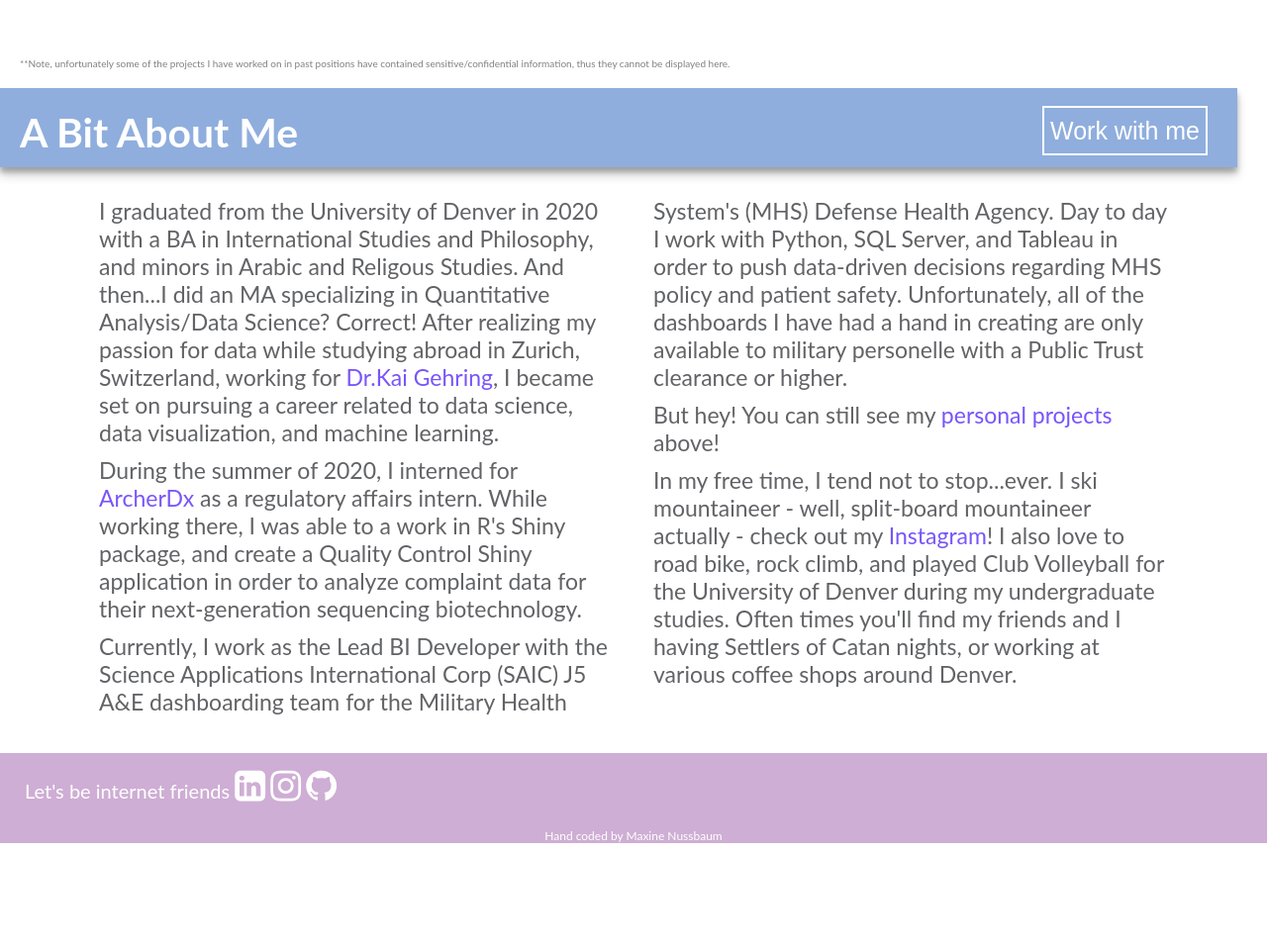
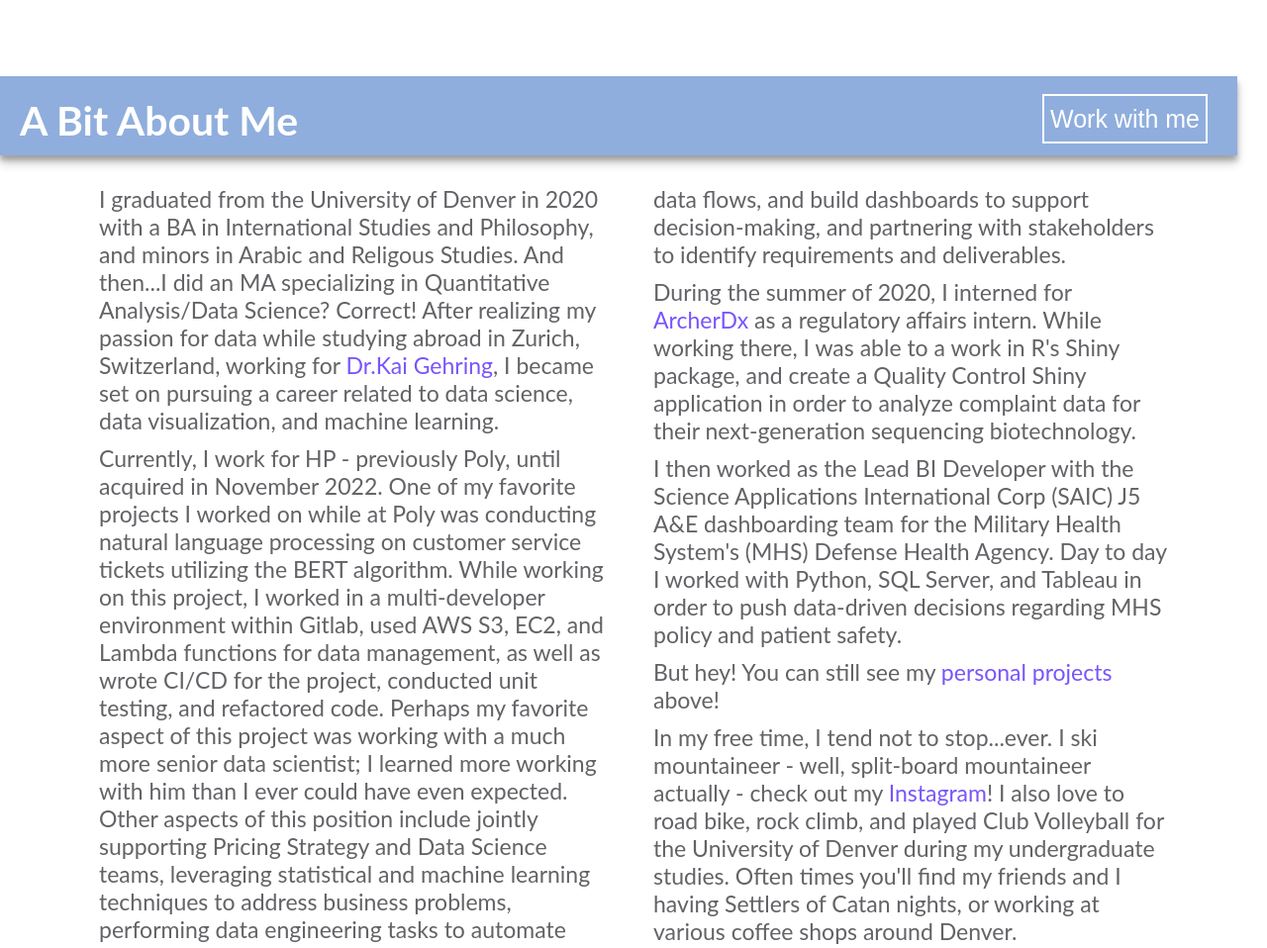
Before and after one commit to maxinusss/maxinusss.github.io, a plain HTML site: page index.html in a window 1280 px wide. Shown: the part 1252-2210 px from the top of the page at 99% size. Before the commit the page ends 2104 px from the top, so only its background shows below. Drawn offline with Linux system fonts and the light colour scheme.

Commit message:
Update index.html
Updated to include poly experience and new resume

```diff
--- a/index.html
+++ b/index.html
@@ -38,7 +38,7 @@
                 <h3>Recent Work</h3>
             </div>
             <div class = "resumecontainer">
-                <a class = "resume" href = "https://docs.google.com/document/d/e/2PACX-1vSbH4af2fJxCDLA-8MdbWBi8NGLHdKWjGPqFTnT4EXsXRA39Slcff7xNPcUHZzMlFohg359VgHHJ7Vw/pub?embedded=true">
+                <a class = "resume" href = "https://docs.google.com/document/d/e/2PACX-1vRwhJxZlFCfafDoO95oHxaSIoZSwXHbmiQRy5vVlmu1LZloVVKKKtz_X83lV31CAUeF4EcCAiIJkQap/pub">
                     <button class = "resumebutton">
                         <div class = 'resumetext'>
                             Check out my Resume
@@ -64,7 +64,7 @@
                             </div>
                         </a>
                     </div>
-                    <div class = container>
+                    <!-- <div class = container>
                         <div class = "flexatext">
                             <h4>Avocado Mania (Python)</h4>
                         </div>
@@ -89,12 +89,10 @@
                                     </div>
                                 </div>
                             </a>
-                        </div>
+                        </div> -->
                  </div>
             </div>
-        <div class = "note">
-            <p>**Note, unfortunately some of the projects I have worked on in past positions have contained sensitive/confidential information, thus they cannot be displayed here.</p>
-        </div>
+
         <br>
     </div>
     </div>
@@ -124,6 +122,18 @@
                             <a class = "c2" href= "http://www.kai-gehring.net/publications.php" >Dr.Kai Gehring</a>,
                         I became set on pursuing a career related to data science, data visualization, and machine learning.
             </div>
+
+            <div class = "linespace"></div>
+            <div class ="aboutmetext">
+                <p> Currently, I work for HP - previously Poly, until acquired in November 2022. One of my favorite projects I worked on while at Poly was conducting natural
+                    language processing on customer service tickets utilizing the BERT algorithm. While working on this project, I worked in a multi-developer environment within
+                    Gitlab, used AWS S3, EC2, and Lambda functions for data management, as well as wrote CI/CD for the project, conducted unit testing, and refactored code.
+                    Perhaps my favorite aspect of this project was working with a much more senior data scientist; I learned more working with him than I ever could have even expected.
+                    Other aspects of this position include jointly supporting Pricing Strategy and Data Science teams, leveraging statistical and machine learning techniques to address
+                    business problems, performing data engineering tasks to automate data flows, and build dashboards to support decision-making, and partnering with stakeholders to
+                    identify requirements and deliverables.
+            </div>
+
             <div class = "linespace"></div>
             <div class ="aboutmetext">
                         <p>During the summer of 2020, I interned for
@@ -135,9 +145,8 @@
             </div>
             <div class = "linespace"></div>
             <div class ="aboutmetext">
-                <p>Currently, I work as the Lead BI Developer with the Science Applications International Corp (SAIC) J5 A&E dashboarding team for the Military Health System's (MHS) Defense Health Agency.
-                    Day to day I work with Python, SQL Server, and Tableau in order to push data-driven decisions regarding MHS policy and patient safety.
-                    Unfortunately, all of the dashboards I have had a hand in creating are only available to military personelle with a Public Trust clearance or higher.
+                <p>I then worked as the Lead BI Developer with the Science Applications International Corp (SAIC) J5 A&E dashboarding team for the Military Health System's (MHS) Defense Health Agency.
+                    Day to day I worked with Python, SQL Server, and Tableau in order to push data-driven decisions regarding MHS policy and patient safety.
             </div>
             <div class = "linespace"></div>
             <div class ="aboutmetext">
@@ -146,6 +155,8 @@
                             personal projects
                     </a> above!
             </div>
+
+
             <div class = "linespace"></div>
             <div class ="aboutmetext">
                 <p>In my free time, I tend not to stop...ever. I ski mountaineer - well, split-board mountaineer actually - check out my
```
